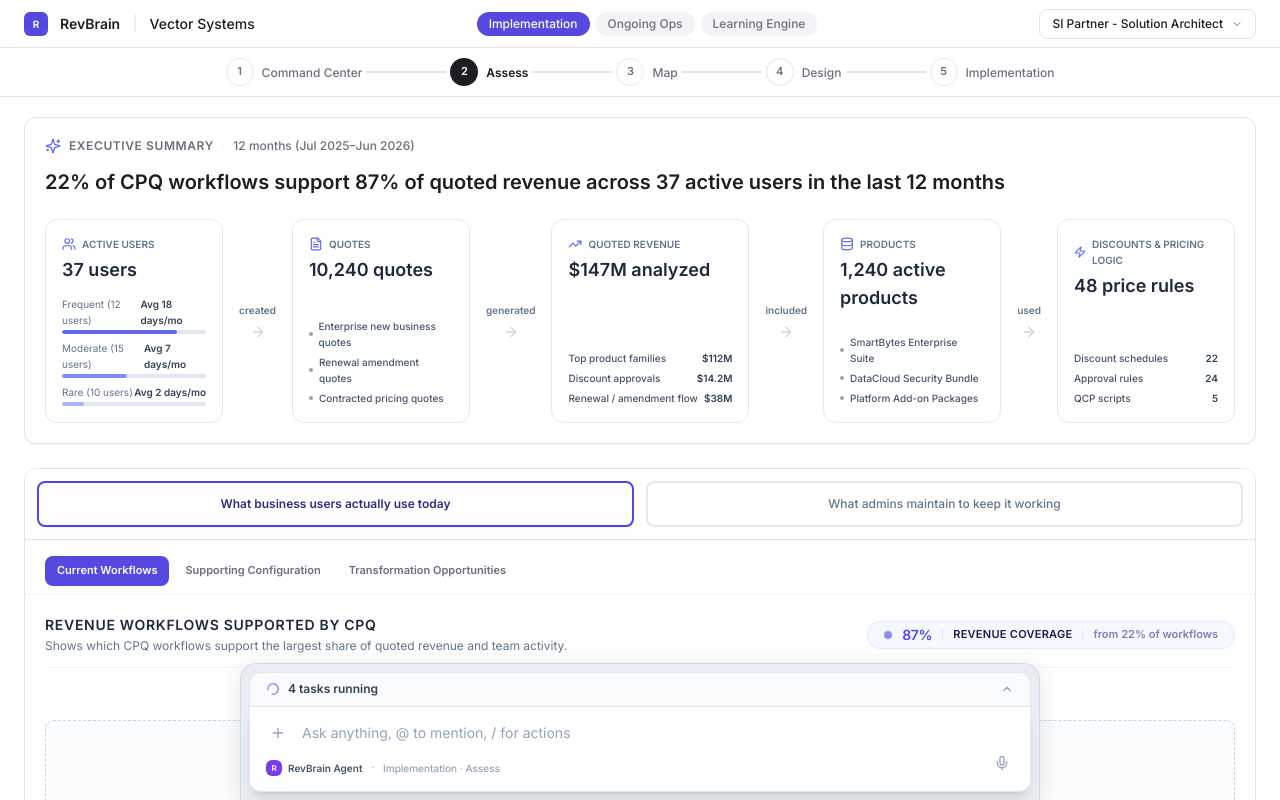
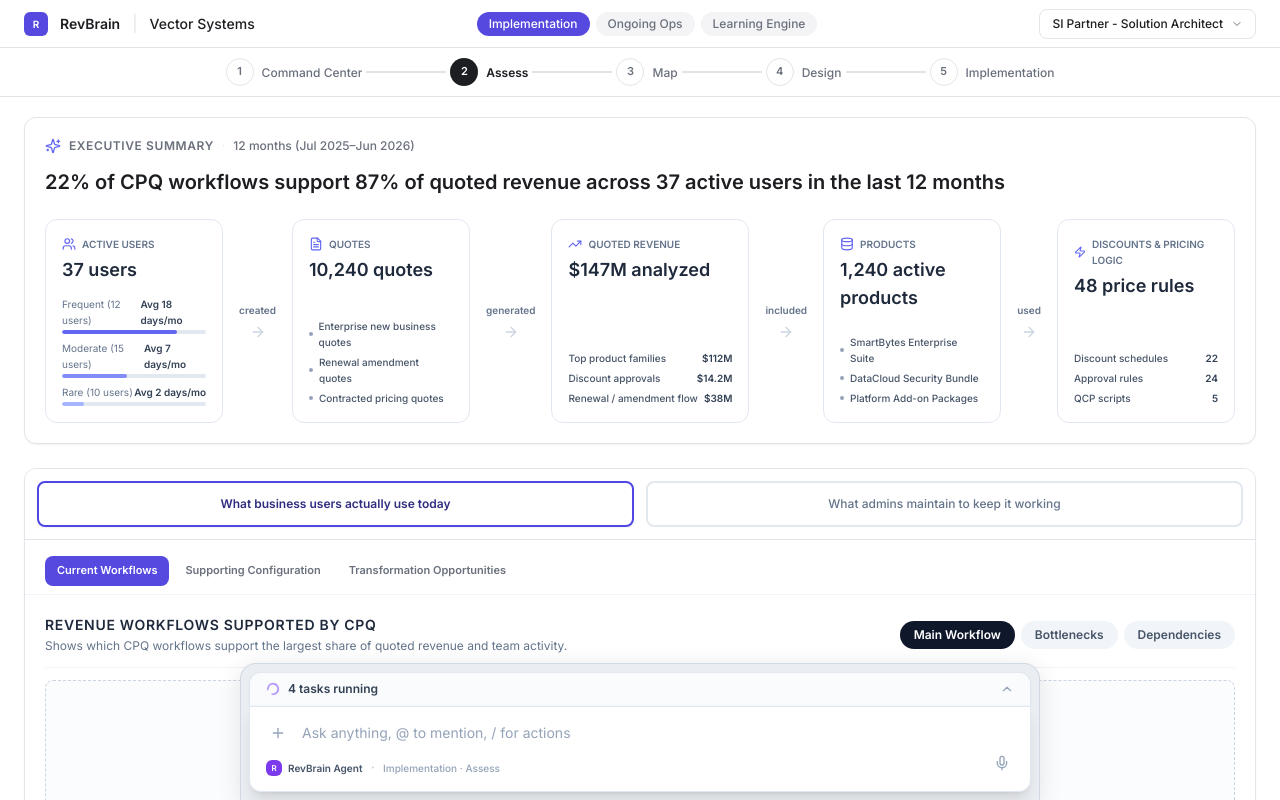
Before and after one commit to OfirVento/revbrain-v2-demo, a React (Vite) app: page /revbrain/migration/si-architect/assess in a window 1280 px wide. Built offline with nearby package versions, Linux system fonts and the light colour scheme.

Commit message:
Place 3 SVG sub-tabs in header in place of revenue coverage component

```diff
--- a/src/pages/revbrain/si-architect/AssessPage.tsx
+++ b/src/pages/revbrain/si-architect/AssessPage.tsx
@@ -654,32 +654,9 @@
                 <p className="text-xs text-slate-500 leading-normal mt-0.5">{headerInfo.subtitle}</p>
               </div>
 
-              {/* Compact visual metric pill */}
-              <div className="bg-indigo-50/50 border border-indigo-100/80 rounded-full px-4 py-1.5 flex items-center gap-2.5 shrink-0 self-start sm:self-center">
-                {/* Small indicator circle */}
-                <span className="w-2 h-2 rounded-full bg-indigo-500 animate-pulse shrink-0" />
-
-                <span className="text-sm font-extrabold text-indigo-600 tracking-tight leading-none">
-                  {metricInfo.value}
-                </span>
-
-                <span className="text-[11px] font-bold text-indigo-950 uppercase tracking-wide leading-none border-l border-indigo-100 pl-2.5">
-                  {metricInfo.label}
-                </span>
-
-                <span className="text-[11px] text-indigo-900/60 font-semibold border-l border-indigo-100 pl-2.5 leading-none">
-                  {metricInfo.helper}
-                </span>
-              </div>
-            </div>
-
-            {/* 1. BUSINESS USERS LENS */}
-            {userLens === 'business' && (
-              <>
-                {subTab === 'workflows' && (
-                  <div className="space-y-3">
-                    {/* SVG tab navigation */}
-                    <div className="flex items-center justify-center gap-1">
+              {/* 3 SVG tabs instead of revenue coverage component */}
+              {userLens === 'business' && subTab === 'workflows' ? (
+                <div className="flex items-center gap-1.5 shrink-0 self-start sm:self-center">
                   {[
                     { label: 'Main Workflow', file: 'assess-workflows-table.svg' },
                     { label: 'Bottlenecks', file: 'assess-workflows-tab2.svg' },
@@ -688,17 +665,38 @@
                     <button
                       key={idx}
                       onClick={() => setSvgTab(idx)}
-                          className={`px-4 py-1.5 text-xs font-medium rounded-full transition-colors ${
+                      className={`px-3.5 py-1.5 text-xs font-semibold rounded-full transition-all cursor-pointer ${
                         svgTab === idx
-                              ? 'bg-slate-800 text-white'
-                              : 'bg-slate-100 text-slate-500 hover:bg-slate-200 hover:text-slate-700'
+                          ? 'bg-slate-900 text-white shadow-xs'
+                          : 'bg-slate-100 text-slate-600 hover:bg-slate-200 hover:text-slate-900'
                       }`}
                     >
                       {tab.label}
                     </button>
                   ))}
                 </div>
+              ) : (
+                /* Compact visual metric pill for other tabs */
+                <div className="bg-indigo-50/50 border border-indigo-100/80 rounded-full px-4 py-1.5 flex items-center gap-2.5 shrink-0 self-start sm:self-center">
+                  <span className="w-2 h-2 rounded-full bg-indigo-500 animate-pulse shrink-0" />
+                  <span className="text-sm font-extrabold text-indigo-600 tracking-tight leading-none">
+                    {metricInfo.value}
+                  </span>
+                  <span className="text-[11px] font-bold text-indigo-950 uppercase tracking-wide leading-none border-l border-indigo-100 pl-2.5">
+                    {metricInfo.label}
+                  </span>
+                  <span className="text-[11px] text-indigo-900/60 font-semibold border-l border-indigo-100 pl-2.5 leading-none">
+                    {metricInfo.helper}
+                  </span>
+                </div>
+              )}
+            </div>
 
+            {/* 1. BUSINESS USERS LENS */}
+            {userLens === 'business' && (
+              <>
+                {subTab === 'workflows' && (
+                  <div className="space-y-3">
                     {/* SVG display */}
                     <div className="w-full flex items-center justify-center rounded-lg border border-dashed border-slate-300 bg-slate-50/50 p-6 min-h-[320px]">
                       <img
```
Lines whose indentation alone changed are shown as unchanged.
